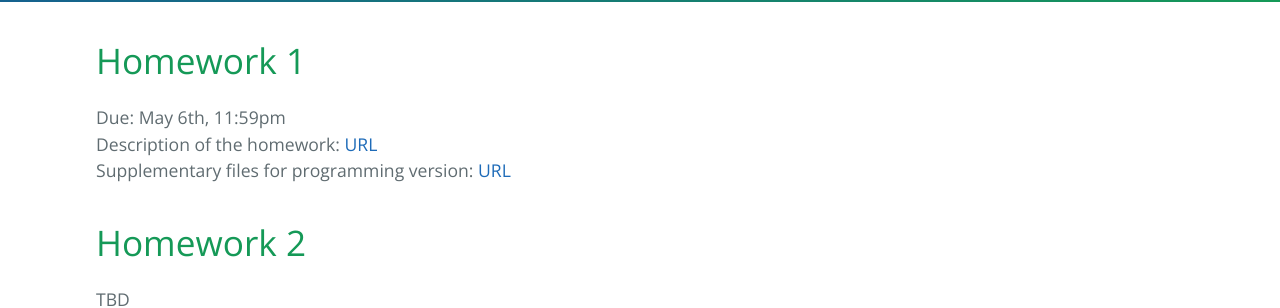
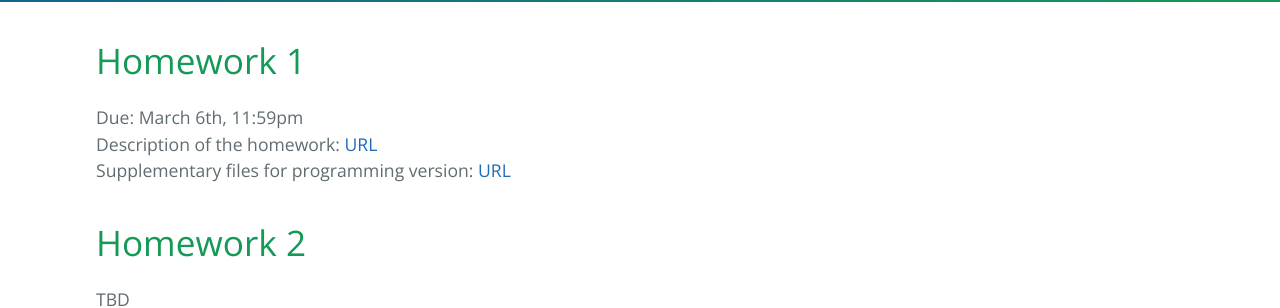
Before and after one commit to gersteinlab/cbb752b23, a Jekyll site: the page built from assignments.md, in a window 1280 px wide. Shown: the part 412-720 px from the top of the page. Built offline with Jekyll 4.4.1, drawn with Linux system fonts in a browser that asks for light colours.

Commit message:
Update assignments.md

```diff
--- a/assignments.md
+++ b/assignments.md
@@ -5,8 +5,8 @@ layout: page
 
 # Homework 1
 
-Due: May 6th, 11:59pm
-Description of the homework: [URL](http://files2.gersteinlab.org/public-docs/2023/02.06/cbb752b23_hw1_v3.pdf)
+Due: March 6th, 11:59pm
+Description of the homework: [URL](http://files2.gersteinlab.org/public-docs/2023/02.09/cbb752b23_hw1_.pdf)
 Supplementary files for programming version: [URL](http://files2.gersteinlab.org/public-docs/2023/02.06/HW1_cbb752b23_programming_supp_files.zip)
 
 # Homework 2
```
